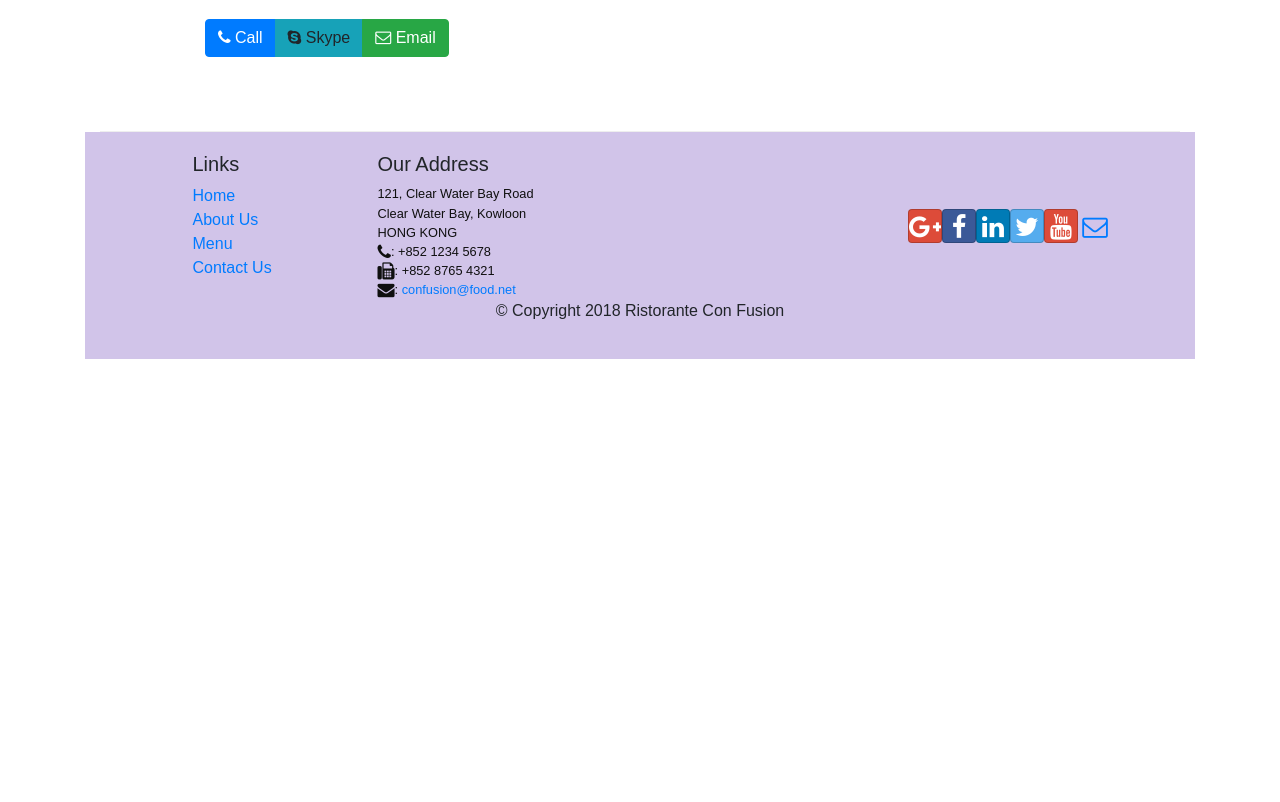
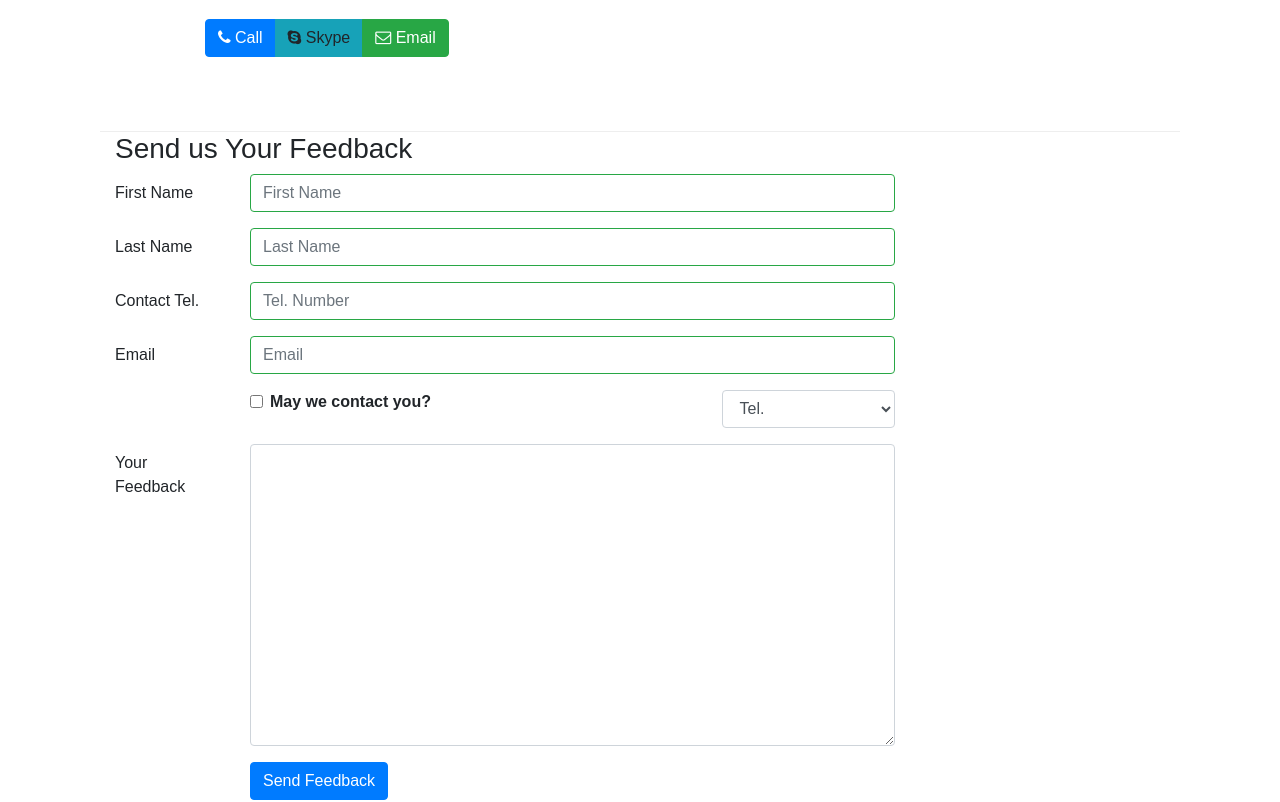
Before and after one commit to AMSKarmajeet/ReactCourseraExercise, a React (Create React App) app: page /contactus in a window 1280 px wide. Shown: the part 740-1542 px from the top of the page. Before the commit the page ends 1099 px from the top, so only its background shows below. Built offline with nearby package versions, Linux system fonts and the light colour scheme.

Commit message:
Controlled Form Validation

```diff
--- a/src/components/ContactComponent.js
+++ b/src/components/ContactComponent.js
@@ -1,8 +1,85 @@
-import React from 'react';
-import { Breadcrumb, BreadcrumbItem } from 'reactstrap';
+import React, { Component } from 'react';
+import { Breadcrumb, BreadcrumbItem, Button, Form, FormGroup, Label, Input, Col, Row, FormFeedback } from 'reactstrap';
 import { Link } from 'react-router-dom';
 
-function Contact(props) {
+class Contact extends Component {
+
+  constructor(props) {
+    super(props);
+
+    this.state = {
+      firstname: '',
+      lastname: '',
+      telnum: '',
+      email: '',
+      agree: false,
+      contactType: 'Tel.',
+      message: '',
+      touched: {
+        firstname: false,
+        lastname: false,
+        telnum: false,
+        email: false
+      }
+    };
+
+    this.handleInputChange = this.handleInputChange.bind(this);
+    this.handleSubmit = this.handleSubmit.bind(this);
+
+  }
+
+  handleInputChange(event) {
+      const target = event.target;
+      const value = target.type === 'checkbox' ? target.checked : target.value;
+      const name = target.name;
+
+      this.setState({
+        [name]: value
+      });
+  }
+
+  handleSubmit(event) {
+      console.log('Current State is: ' + JSON.stringify(this.state));
+      alert('Current State is: ' + JSON.stringify(this.state));
+      event.preventDefault();
+  }
+
+  handleBlur = (field) => (evt) => {
+    this.setState({
+      touched: { ...this.state.touched, [field]: true }
+    });
+  }
+
+  validate(firstname, lastname, telnum, email) {
+    const errors = {
+      firstname: '',
+      lastname: '',
+      telnum: '',
+      email: ''
+    };
+
+    if (this.state.touched.firstname && firstname.length < 3)
+        errors.firstname = 'First Name should be >= 3 character';
+    else if (this.state.touched.firstname && firstname.length > 10)
+        errors.firstname = 'First Name should be <= 10 character';
+
+    if (this.state.touched.lastname && lastname.length < 3)
+        errors.lastname = 'Last Name should be >= 3 character';
+    else if (this.state.touched.lastname && lastname.length > 10)
+        errors.lastname = 'Last Name should be <= 10 character';
+
+    const reg = /^\d+$/;
+    if (this.state.touched.telnum && !reg.test(telnum))
+        errors.telnum = 'Tel. Number should contain only numbers';
+
+    if(this.state.touched.email && email.split('').filter(x => x === '@').length !== 1)
+        errors.email = 'Email should contain a @';
+
+        return errors;
+  }
+
+  render() {
+    const errors = this.validate(this.state.firstname, this.state.lastname, this.state.telnum, this.state.email);
     return(
         <div className="container">
             <div className="row">
@@ -41,8 +118,107 @@
                     </div>
                 </div>
             </div>
+            <div className="row row-header">
+              <div className="col-12">
+                <h3>Send us Your Feedback</h3>
+              </div>
+              <div className="col-12 col-md-9">
+                  <Form onSubmit={this.handleSubmit}>
+                      <FormGroup row>
+                          <Label htmlFor="firstname" md={2}>First Name</Label>
+                          <Col md={10}>
+                              <Input type="text" id="firstname" name="firstname"
+                                  placeholder="First Name"
+                                  value={this.state.firstname}
+                                  valid={errors.firstname === ''}
+                                  invalid={errors.firstname !== ''}
+                                  onBlur={this.handleBlur('firstname')}
+                                  onChange={this.handleInputChange} />
+                              <FormFeedback>{errors.firstname}</FormFeedback>
+                          </Col>
+                      </FormGroup>
+                      <FormGroup row>
+                          <Label htmlFor="lastname" md={2}>Last Name</Label>
+                          <Col md={10}>
+                              <Input type="text" id="lastname" name="lastname"
+                                  placeholder="Last Name"
+                                  value={this.state.lastname}
+                                  valid={errors.lastname === ''}
+                                  invalid={errors.lastname !== ''}
+                                  onBlur={this.handleBlur('lastname')}
+                                  onChange={this.handleInputChange} />
+                              <FormFeedback>{errors.lastname}</FormFeedback>
+                          </Col>
+                      </FormGroup>
+                      <FormGroup row>
+                          <Label htmlFor="telnum" md={2}>Contact Tel.</Label>
+                          <Col md={10}>
+                              <Input type="tel" id="telnum" name="telnum"
+                                  placeholder="Tel. Number"
+                                  value={this.state.telnum}
+                                  valid={errors.telnum === ''}
+                                  invalid={errors.telnum !== ''}
+                                  onBlur={this.handleBlur('telnum')}
+                                  onChange={this.handleInputChange} />
+                              <FormFeedback>{errors.telnum}</FormFeedback>
+                          </Col>
+                      </FormGroup>
+                      <FormGroup row>
+                          <Label htmlFor="email" md={2}>Email</Label>
+                          <Col md={10}>
+                              <Input type="email" id="email" name="email"
+                                  placeholder="Email"
+                                  value={this.state.email}
+                                  valid={errors.email === ''}
+                                  invalid={errors.email !== ''}
+                                  onBlur={this.handleBlur('email')}
+                                  onChange={this.handleInputChange} />
+                              <FormFeedback>{errors.email}</FormFeedback>
+                          </Col>
+                      </FormGroup>
+                      <FormGroup row>
+                          <Col md={{size: 6, offset: 2}}>
+                              <FormGroup check>
+                                  <Label check>
+                                      <Input type="checkbox"
+                                          name="agree"
+                                          checked={this.state.agree}
+                                          onChange={this.handleInputChange} /> {' '}
+                                      <strong>May we contact you?</strong>
+                                  </Label>
+                              </FormGroup>
+                          </Col>
+                          <Col md={{size: 3, offset: 1}}>
+                              <Input type="select" name="contactType"
+                                      value={this.state.contactType}
+                                      onChange={this.handleInputChange}>
+                                  <option>Tel.</option>
+                                  <option>Email</option>
+                              </Input>
+                          </Col>
+                      </FormGroup>
+                      <FormGroup row>
+                          <Label htmlFor="message" md={2}>Your Feedback</Label>
+                          <Col md={10}>
+                              <Input type="textarea" id="message" name="message"
+                                  rows="12"
+                                  value={this.state.message}
+                                  onChange={this.handleInputChange}></Input>
+                          </Col>
+                      </FormGroup>
+                      <FormGroup row>
+                          <Col md={{size: 10, offset: 2}}>
+                              <Button type="submit" color="primary">
+                                  Send Feedback
+                              </Button>
+                          </Col>
+                      </FormGroup>
+                  </Form>
+              </div>
+            </div>
         </div>
     );
+ }
 }
 
 export default Contact;
```
